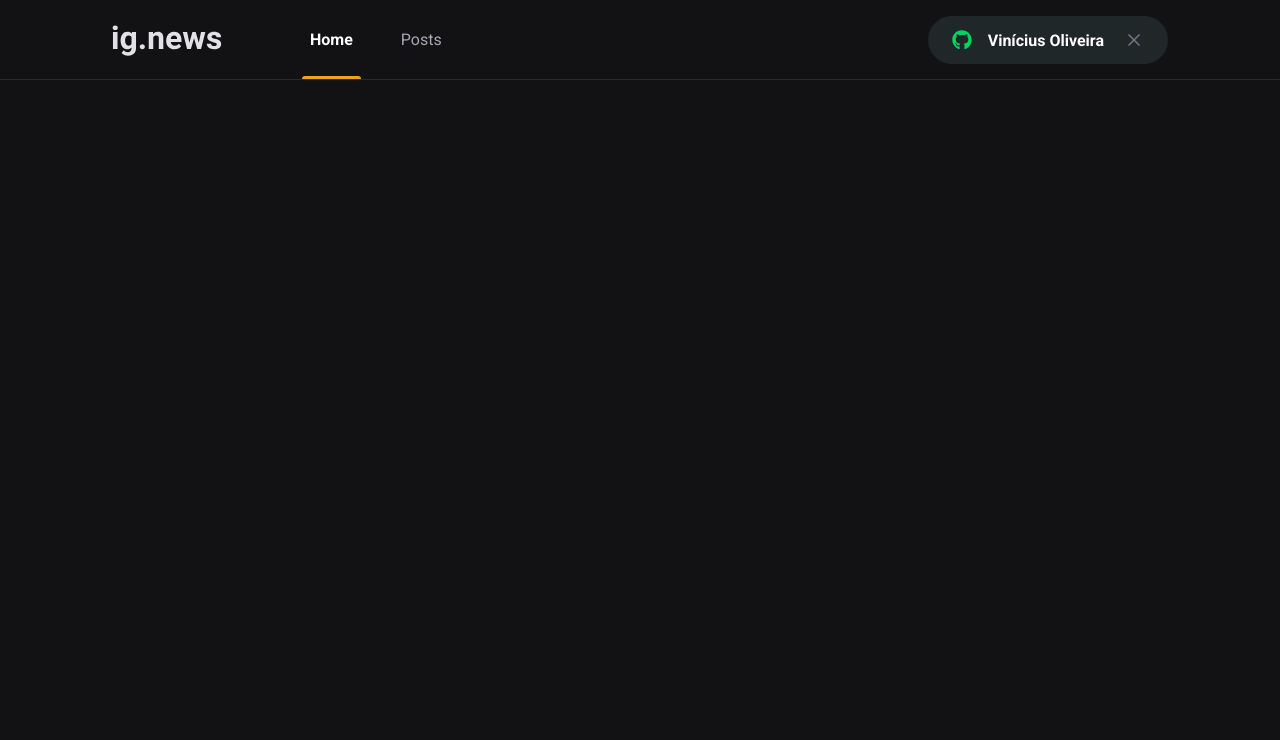
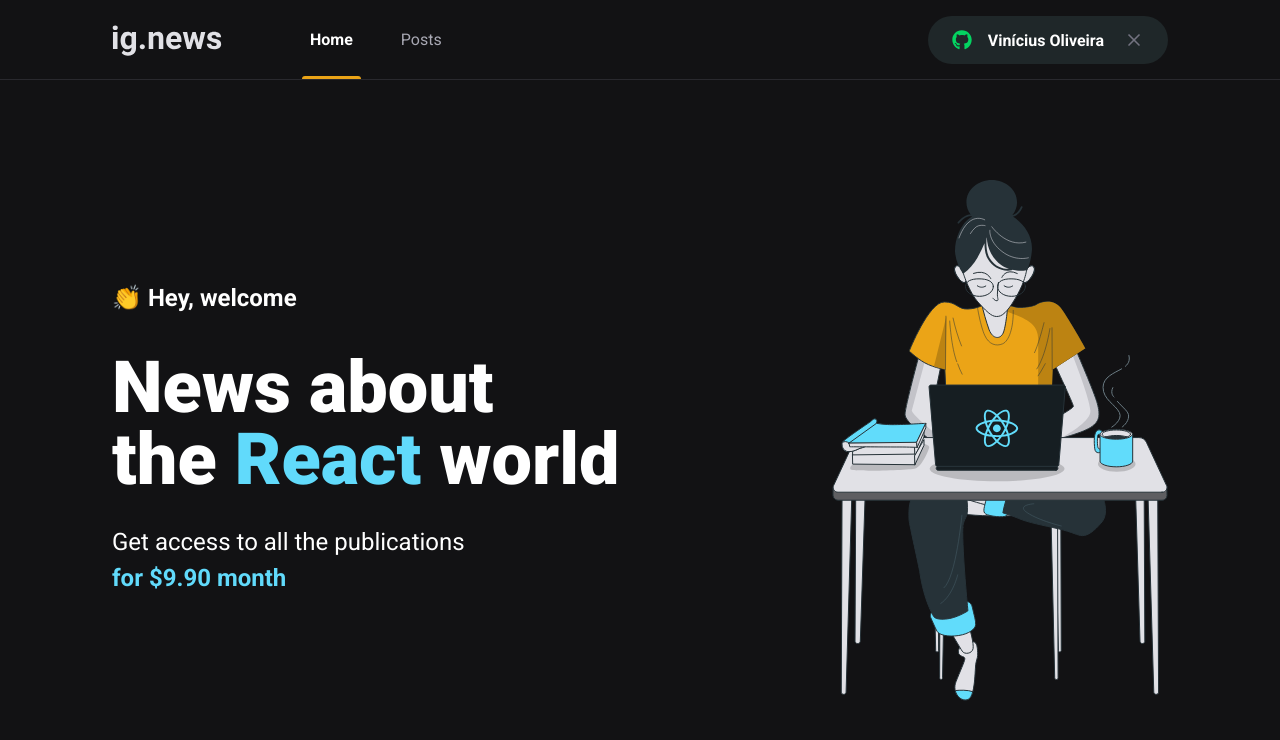
Before and after one commit to viniciusoliveiras/ig.news, a Next.js app: page / in a window 1280 px wide. Shown: the top 740 px of the page. Built offline with nearby package versions, Linux system fonts and the light colour scheme.

Commit message:
Components and Pages | Home page

```diff
--- /dev/null
+++ b/src/pages/home.module.scss
@@ -0,0 +1,41 @@
+.contentContainer {
+  max-width: 1120px;
+  margin: 0 auto;
+  padding: 0 2rem;
+  height: calc(100vh - 5rem);
+
+  display: flex;
+  align-items: center;
+  justify-content: space-between;
+}
+
+.hero {
+  max-width: 600px;
+
+  > span {
+    font-size: 1.5rem;
+    font-weight: bold;
+  }
+
+  h1 {
+    font-size: 4.5rem;
+    line-height: 4.5rem;
+    font-weight: 900;
+    margin-top: 2.5rem;
+
+    span {
+      color: var(--cyan-500);
+    }
+  }
+
+  p {
+    font-size: 1.5rem;
+    line-height: 2.25rem;
+    margin-top: 1.75rem;
+
+    span {
+      color: var(--cyan-500);
+      font-weight: bold;
+    }
+  }
+}
--- a/src/pages/index.tsx
+++ b/src/pages/index.tsx
@@ -1,11 +1,28 @@
 import Head from 'next/head';
+
+import styles from './home.module.scss';
 
 export default function Home() {
   return (
     <>
       <Head>
-        <title>Início | ig.news</title>
+        <title>Home | ig.news</title>
       </Head>
+
+      <main className={styles.contentContainer}>
+        <section className={styles.hero}>
+          <span>👏 Hey, welcome</span>
+          <h1>
+            News about <br /> the <span>React</span> world
+          </h1>
+          <p>
+            Get access to all the publications <br />
+            <span>for $9.90 month</span>
+          </p>
+        </section>
+
+        <img src='/images/avatar.svg' alt='Girl coding' />
+      </main>
     </>
   );
 }
```
